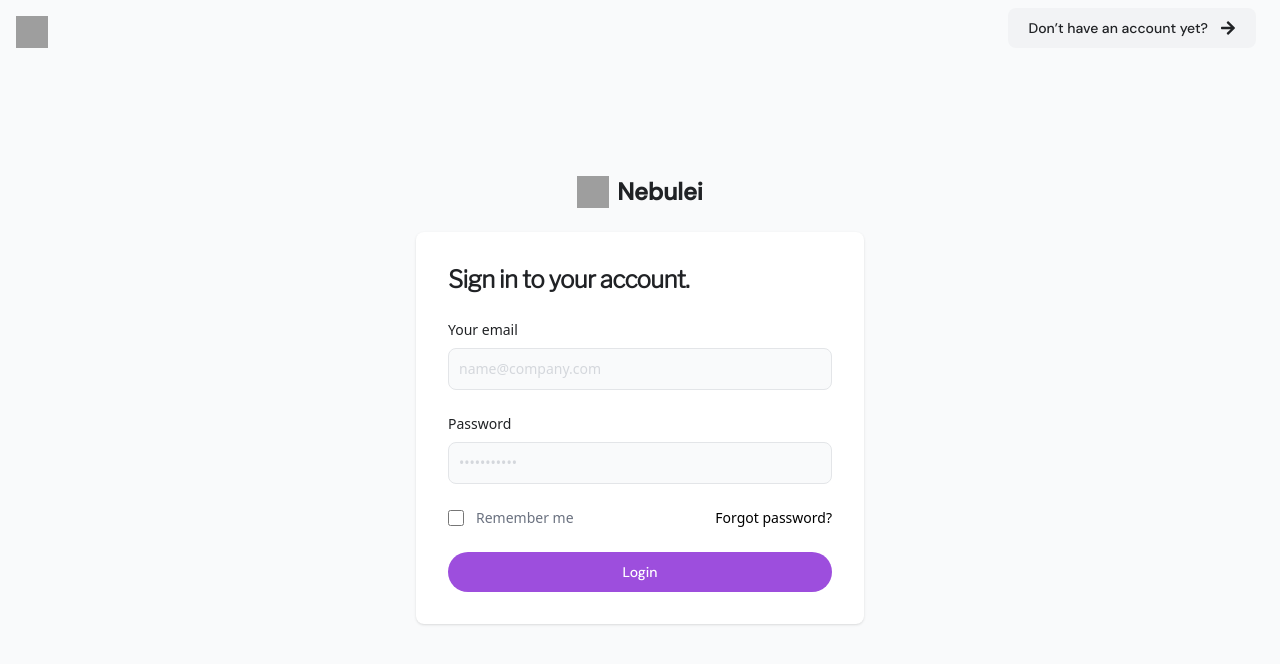
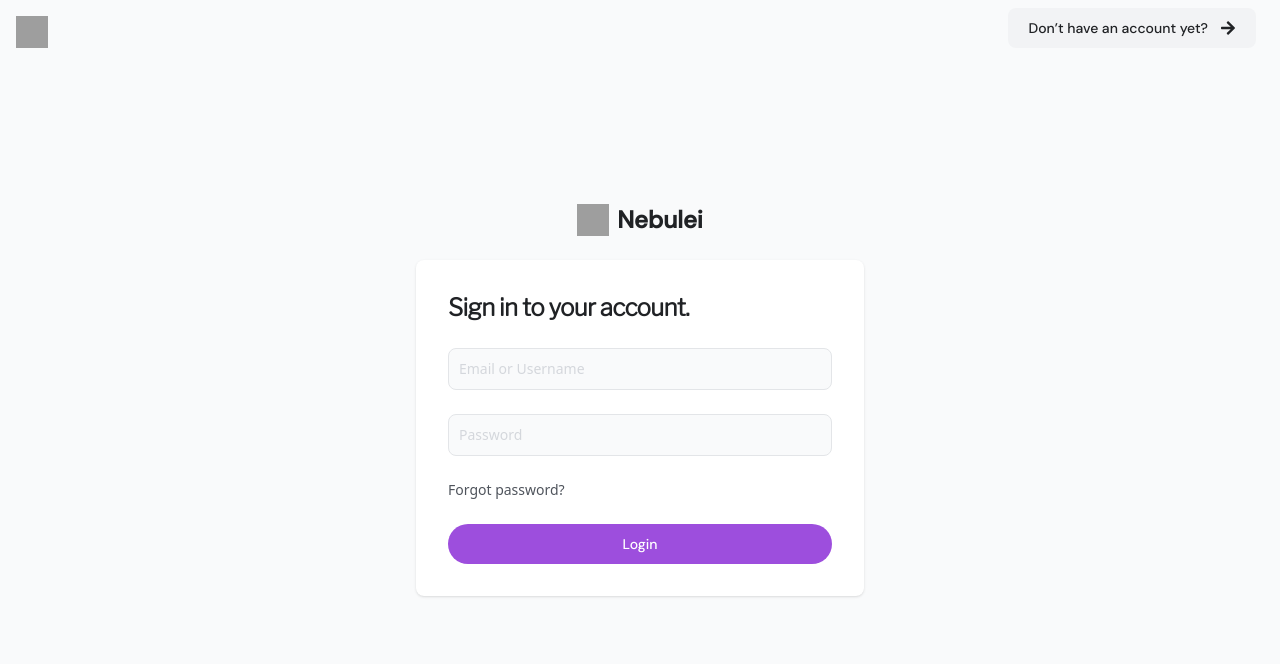
Before and after one commit to nebulei/nebulei-main, a React (Create React App) app: page /login in a window 1280 px wide. Shown: the top 664 px of the page. Built offline with nearby package versions, Linux system fonts and the light colour scheme; grey boxes are pictures that could not be loaded.

Commit message:
little changes 🚀

```diff
--- a/src/Login/components/LoginNav/Nav.tsx
+++ b/src/Login/components/LoginNav/Nav.tsx
@@ -10,7 +10,7 @@ const Nav = () => {
     <div className='h-16'>
       <div className='max-w-full mx-auto px-4 flex justify-between items-center h-full'>
 
-        <div>
+        <div className='hidden md:block'>
           <Link to={`/`}>
             <img className='h-8 w-8 flex' src={`https://storage.googleapis.com/nebulei-main-images/icons/nebulei-svg-logo`} alt="Nebulei"></img>
           </Link>
--- a/src/Login/views/Login.tsx
+++ b/src/Login/views/Login.tsx
@@ -19,23 +19,13 @@ const Login = () => {
                     </h1>
                     <form className="space-y-4 md:space-y-6" action="#">
                         <div>
-                            <label htmlFor="email" className="block mb-2 text-sm font-medium text-gray-900">Your email</label>
-                            <input type="email" name="email" id="email" className="bg-gray-50 border border-gray-300 text-gray-900 sm:text-sm rounded-lg focus:ring-primary-200 focus:border-primary-200 block w-full p-2.5" placeholder="name@company.com"></input>
+                            <input type="email" name="email" id="email" className="bg-gray-50 border border-gray-300 text-gray-900 sm:text-sm rounded-lg focus:ring-primary-200 focus:border-primary-200 block w-full p-2.5" placeholder="Email or Username"></input>
                         </div>
                         <div>
-                            <label htmlFor="password" className="block mb-2 text-sm font-medium text-gray-900 dark:text-white">Password</label>
-                            <input type="password" name="password" id="password" placeholder="•••••••••••" className="bg-gray-50 border border-gray-300 text-gray-900 sm:text-sm rounded-lg focus:ring-primary-600 focus:border-primary-600 block w-full p-2.5"></input>
+                            <input type="password" name="password" id="password" placeholder="Password" className="bg-gray-50 border border-gray-300 text-gray-900 sm:text-sm rounded-lg focus:ring-primary-600 focus:border-primary-600 block w-full p-2.5"></input>
                         </div>
                         <div className="flex items-center justify-between">
-                            <div className="flex items-start">
-                                <div className="flex items-center h-5">
-                                  <input id="remember" aria-describedby="remember" type="checkbox" className="w-4 h-4 border border-gray-300 rounded bg-gray-50 focus:ring-3 focus:ring-primary-300"></input>
-                                </div>
-                                <div className="ml-3 text-sm">
-                                  <label htmlFor="remember" className="text-gray-500">Remember me</label>
-                                </div>
-                            </div>
-                            <a href="/" className="text-sm font-medium text-black hover:underline">Forgot password?</a>
+                            <a href="/" className="text-sm font-medium text-gray-600 hover:underline">Forgot password?</a>
                         </div>
                         <button type="submit" className="nebulei-font w-full text-white bg-primary-300 hover:bg-primary-400 focus:ring-4 focus:outline-none focus:ring-primary-200 font-medium rounded-full text-sm px-5 py-2.5 text-center">Login</button>
                     </form>
--- a/src/Register/components/RegisterNav/Nav.tsx
+++ b/src/Register/components/RegisterNav/Nav.tsx
@@ -9,7 +9,7 @@ const Nav = () => {
     <div className='h-16'>
       <div className='max-w-full mx-auto px-4 flex justify-between items-center h-full'>
 
-        <div>
+        <div className='hidden md:block'>
           <Link to={`/`}>
             <img className='h-8 w-8 flex' src={`https://storage.googleapis.com/nebulei-main-images/icons/nebulei-svg-logo`} alt="Nebulei"></img>
           </Link>
--- a/src/Register/views/Register.tsx
+++ b/src/Register/views/Register.tsx
@@ -21,22 +21,10 @@ const Register = () => {
                     </h1>
                     <form className="space-y-4 md:space-y-6" action="#">
                         <div>
-                            <label htmlFor="email" className="block mb-2 text-sm font-medium text-gray-900 dark:text-white">Your email</label>
-                            <input type="email" name="email" id="email" className="bg-gray-50 border border-gray-300 text-gray-900 sm:text-sm rounded-lg focus:ring-primary-200 focus:border-primary-200 block w-full p-2.5" placeholder="name@company.com"></input>
+                            <input type="email" name="email" id="email" className="bg-gray-50 border border-gray-300 text-gray-900 sm:text-sm rounded-lg focus:ring-primary-200 focus:border-primary-200 block w-full p-2.5" placeholder="Email or Username"></input>
                         </div>
                         <div>
-                            <label htmlFor="password" className="block mb-2 text-sm font-medium text-gray-900 dark:text-white">Password</label>
-                            <input type="password" name="password" id="password" placeholder="•••••••••••" className="bg-gray-50 border border-gray-300 text-gray-900 sm:text-sm rounded-lg focus:ring-primary focus:border-primary block w-full p-2.5"></input>
-                        </div>
-                        <div className="flex items-center justify-between">
-                            <div className="flex items-start">
-                                <div className="flex items-center h-5">
-                                  <input id="remember" aria-describedby="remember" type="checkbox" className="w-4 h-4 border border-gray-300 rounded bg-gray-50 focus:ring-3 focus:ring-primary"></input>
-                                </div>
-                                <div className="ml-3 text-sm">
-                                  <label htmlFor="remember" className="text-gray-500">Remember me</label>
-                                </div>
-                            </div>
+                            <input type="password" name="password" id="password" placeholder="Password" className="bg-gray-50 border border-gray-300 text-gray-900 sm:text-sm rounded-lg focus:ring-primary focus:border-primary block w-full p-2.5"></input>
                         </div>
                         <button type="submit" className="w-full nebulei-font text-white bg-primary-300 hover:bg-primary-400 focus:ring-4 focus:outline-none focus:ring-primary-200 font-medium rounded-full text-sm px-5 py-2.5 text-center">Join</button>
                     </form>
```
